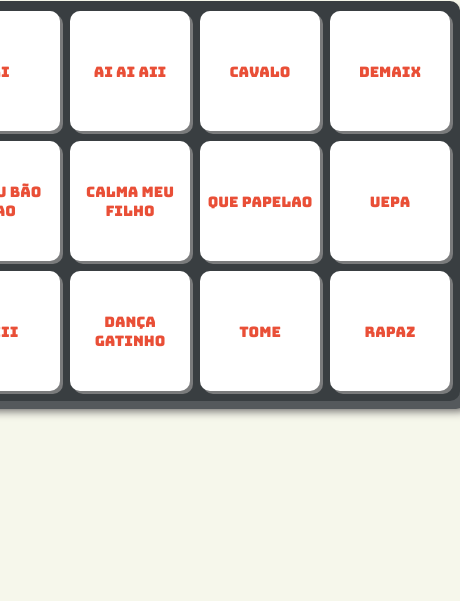
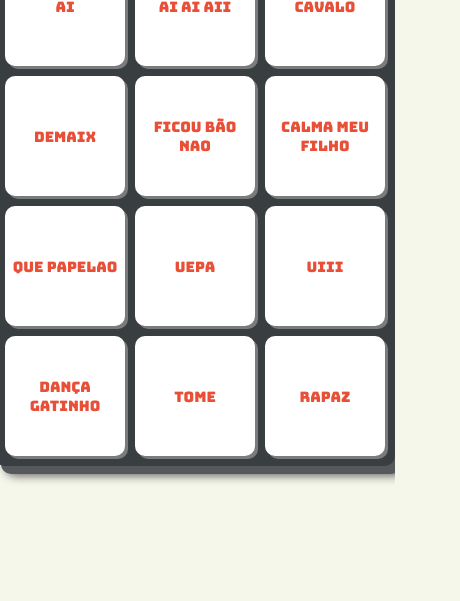
Before and after one commit to Mahttpeus/soundboard, a plain HTML site: page index.html in a window 390 px wide. Shown: the part 243-844 px from the top of the page, 460 px wide, since content can reach past the window. Drawn offline with Linux system fonts and the light colour scheme.

Commit message:
atualização para funcionamento correto em telas menores

```diff
--- a/css/styles.css
+++ b/css/styles.css
@@ -62,3 +62,12 @@ h1 {
     box-shadow: 3px 3px 0 #b93a26 inset, 1px 1px 10px #ff3112;
 
 }
+
+@media screen and (max-width: 768px) {
+    .soundboard{
+        grid-template-columns: repeat(3, 1fr);
+
+
+    }
+
+}
```
